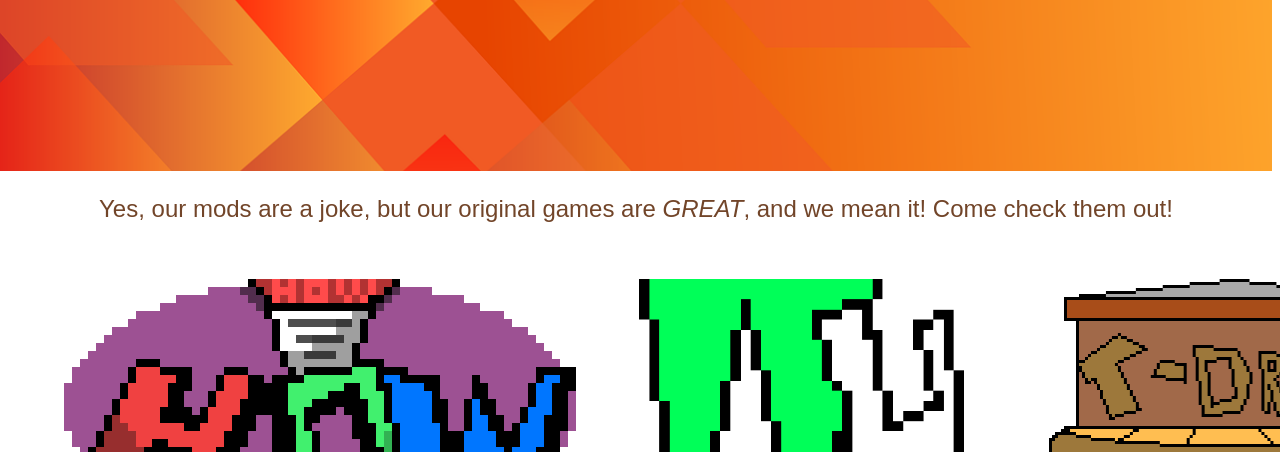
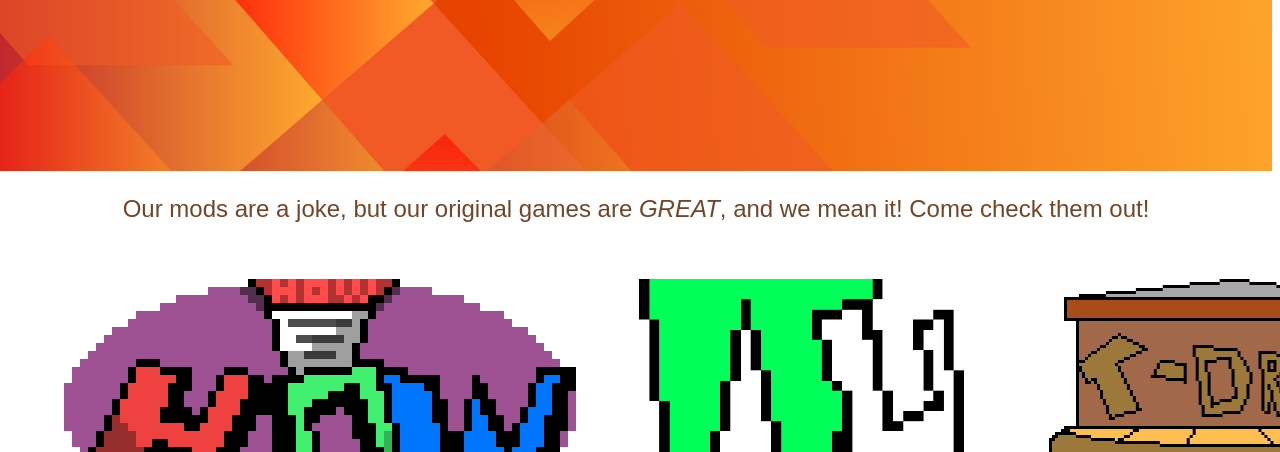
Before and after one commit to DiegoOnGithubCode-Central/Parody, a plain HTML site: page index.html in a window 1280 px wide. Shown: the part 348-800 px from the top of the page. Drawn offline with Linux system fonts and the light colour scheme; a web font is replaced by a local one.

Commit message:
Update index.html

```diff
--- a/index.html
+++ b/index.html
@@ -25,7 +25,7 @@
         </div>
 
         <div class="navigatiobBUTIntrooooo0o0o0o0o0o0o0">
-            <p>Yes, our mods are a joke, but our original games are <i>GREAT</i>, and we mean it! Come check them out!</p>
+            <p>Our mods are a joke, but our original games are <i>GREAT</i>, and we mean it! Come check them out!</p>
         </div>
 
         <div class="burger">
```
